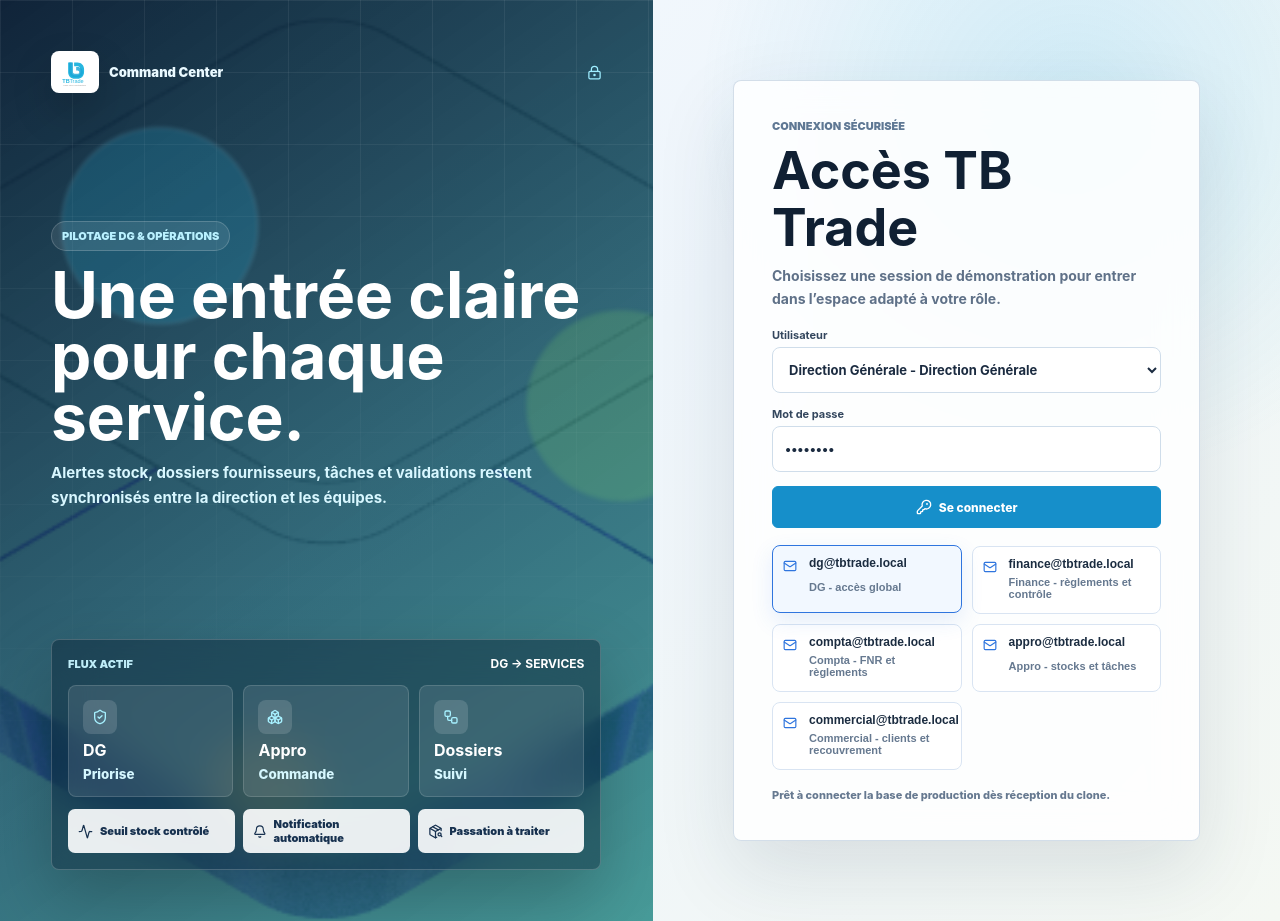
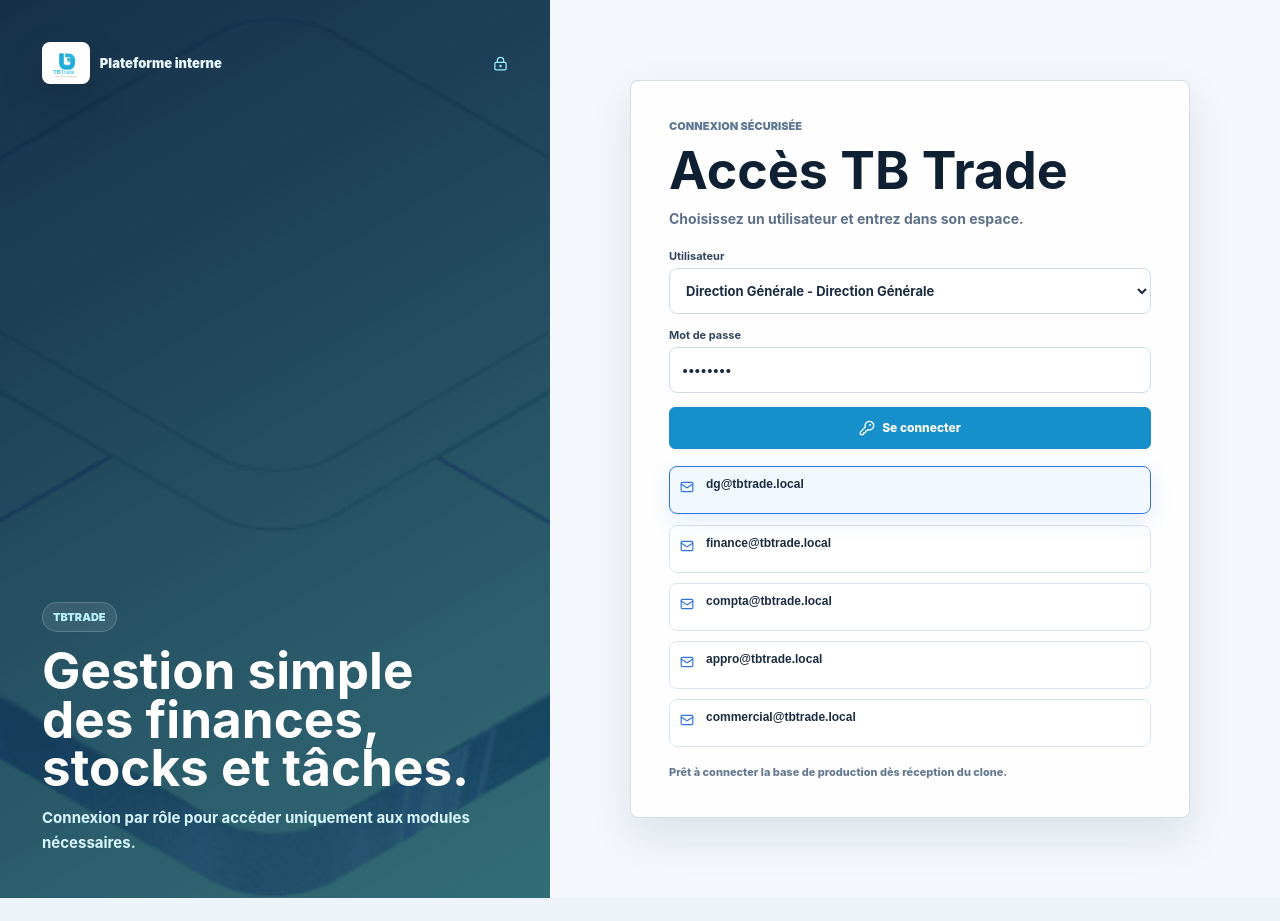
Before and after one commit to Mahdi-654/APP_TBTRADE, a React (Vite) app: page / in a window 1280 px wide. After the commit the page ends 898 px from the top, so only its background shows below. Built offline with nearby package versions, Linux system fonts and the light colour scheme.

Commit message:
Simplify TB Trade dashboard

```diff
--- a/src/App.css
+++ b/src/App.css
@@ -2852,3 +2852,136 @@ tbody tr:hover {
     box-shadow: 0 0 0 5px rgba(239, 51, 64, 0.08);
   }
 }
+
+/* Simplified TBTrade shell */
+.login-page {
+  grid-template-columns: minmax(320px, 0.86fr) minmax(360px, 1.14fr);
+  background: #f4f7fb;
+}
+
+.login-visual {
+  padding: clamp(24px, 4vw, 42px);
+  background:
+    linear-gradient(150deg, rgba(13, 39, 66, 0.96), rgba(19, 87, 98, 0.86)),
+    url("./assets/hero.png") center / cover;
+}
+
+.login-visual::before,
+.stock-command-center::before {
+  display: none;
+}
+
+.login-hero-copy strong {
+  max-width: 520px;
+  font-size: clamp(34px, 4vw, 56px);
+}
+
+.login-panel-card {
+  box-shadow: 0 18px 44px rgba(22, 48, 78, 0.1);
+}
+
+.demo-users {
+  grid-template-columns: 1fr;
+}
+
+.demo-users button {
+  min-height: 48px;
+  grid-template-columns: 18px minmax(0, 1fr);
+}
+
+.demo-users small {
+  display: none;
+}
+
+.app-shell {
+  grid-template-columns: 188px minmax(0, 1fr);
+}
+
+.sidebar {
+  padding: 14px 10px;
+}
+
+.session-card {
+  min-height: 74px;
+  margin-bottom: 12px;
+}
+
+.companies,
+.topbar-brand {
+  display: none;
+}
+
+.topbar {
+  min-height: 62px;
+}
+
+.page {
+  gap: 14px;
+  padding: 18px;
+}
+
+.role-summary,
+.control-center,
+.department-map,
+.stock-command-center,
+.metric-card,
+.panel,
+.table-shell,
+.recovery-section,
+.workflow-ease,
+.action-hub,
+.liaison-panel {
+  box-shadow: none;
+}
+
+.control-center {
+  background: #12263d;
+}
+
+.control-kpis,
+.department-load,
+.map-lanes,
+.metric-grid {
+  grid-template-columns: repeat(4, minmax(0, 1fr));
+}
+
+.metric-card {
+  min-height: 76px;
+  padding: 13px;
+}
+
+.metric-card strong {
+  font-size: 16px;
+}
+
+@media (max-width: 920px) {
+  .login-page,
+  .app-shell {
+    grid-template-columns: 1fr;
+  }
+
+  .login-visual {
+    min-height: 260px;
+  }
+
+  .sidebar {
+    position: static;
+    height: auto;
+  }
+
+  .control-kpis,
+  .department-load,
+  .map-lanes,
+  .metric-grid {
+    grid-template-columns: repeat(2, minmax(0, 1fr));
+  }
+}
+
+@media (max-width: 560px) {
+  .control-kpis,
+  .department-load,
+  .map-lanes,
+  .metric-grid {
+    grid-template-columns: 1fr;
+  }
+}
--- a/src/App.tsx
+++ b/src/App.tsx
@@ -1,9 +1,7 @@
 import {
-  Activity,
   Archive,
   Banknote,
   Bell,
-  Boxes,
   Building2,
   CalendarDays,
   ChartColumnBig,
@@ -35,7 +33,6 @@ import {
   Search,
   Send,
   ShieldAlert,
-  ShieldCheck,
   Siren,
   TrendingDown,
   TrendingUp,
@@ -740,7 +737,7 @@ function App() {
           onNotifications={() => changeScreen('taches')}
         />
         <section className="page" data-accent={current.color}>
-          {active === 'dashboard' && <Dashboard filters={filters} onFiltersChange={setFilters} onAction={setMessage} user={sessionUser} workflowCases={workflowCases} stocks={stocks} onOpenDepartment={openDepartmentService} onOpenApproWorkflow={openApproWorkflow} />}
+          {active === 'dashboard' && <Dashboard onAction={setMessage} user={sessionUser} workflowCases={workflowCases} stocks={stocks} onOpenDepartment={openDepartmentService} />}
           {active === 'fnr' && <FNR filters={filters} onFiltersChange={setFilters} onAction={setMessage} />}
           {active === 'encaissements' && <Cashflow type="encaissements" filters={filters} onFiltersChange={setFilters} onAction={setMessage} user={sessionUser} />}
           {active === 'decaissements' && <Cashflow type="decaissements" filters={filters} onFiltersChange={setFilters} onAction={setMessage} user={sessionUser} />}
@@ -767,48 +764,15 @@ function LoginPage({ accounts, onLogin, message }: { accounts: UserAccount[]; on
   return (
     <main className="login-page">
       <section className="login-visual" aria-label="Aperçu TB Trade">
-        <div className="login-ambient" aria-hidden="true">
-          <span />
-          <span />
-          <span />
-        </div>
         <div className="login-brand">
           <img src="/tbtrade-logo.svg" alt="TBTrade" />
-          <span>Command Center</span>
+          <span>Plateforme interne</span>
           <LockKeyhole size={15} />
         </div>
         <div className="login-hero-copy">
-          <span className="login-kicker">Pilotage DG & opérations</span>
-          <strong>Une entrée claire pour chaque service.</strong>
-          <small>Alertes stock, dossiers fournisseurs, tâches et validations restent synchronisés entre la direction et les équipes.</small>
-        </div>
-        <div className="login-command-board" aria-label="Vue opérationnelle">
-          <div className="command-board-header">
-            <span>Flux actif</span>
-            <strong>DG → Services</strong>
-          </div>
-          <div className="command-flow">
-            <article>
-              <span><ShieldCheck size={16} /></span>
-              <strong>DG</strong>
-              <small>Priorise</small>
-            </article>
-            <article>
-              <span><Boxes size={16} /></span>
-              <strong>Appro</strong>
-              <small>Commande</small>
-            </article>
-            <article>
-              <span><Workflow size={16} /></span>
-              <strong>Dossiers</strong>
-              <small>Suivi</small>
-            </article>
-          </div>
-          <div className="command-status">
-            <span><Activity size={15} /> Seuil stock contrôlé</span>
-            <span><Bell size={15} /> Notification automatique</span>
-            <span><PackageSearch size={15} /> Passation à traiter</span>
-          </div>
+          <span className="login-kicker">TBTrade</span>
+          <strong>Gestion simple des finances, stocks et tâches.</strong>
+          <small>Connexion par rôle pour accéder uniquement aux modules nécessaires.</small>
         </div>
       </section>
       <section className="login-panel">
@@ -816,7 +780,7 @@ function LoginPage({ accounts, onLogin, message }: { accounts: UserAccount[]; on
           <div className="login-panel-heading">
             <span className="eyebrow">Connexion sécurisée</span>
             <h1>Accès TB Trade</h1>
-            <p>Choisissez une session de démonstration pour entrer dans l’espace adapté à votre rôle.</p>
+            <p>Choisissez un utilisateur et entrez dans son espace.</p>
           </div>
           <form onSubmit={submit}>
             <label>
@@ -952,30 +916,23 @@ function Topbar({
 }
 
 function Dashboard({
-  filters,
-  onFiltersChange,
   onAction,
   user,
   workflowCases,
   stocks,
   onOpenDepartment,
-  onOpenApproWorkflow,
 }: {
-  filters: FilterState
-  onFiltersChange: (filters: FilterState) => void
   onAction: (message: string) => void
   user: UserAccount
   workflowCases: WorkflowCase[]
   stocks: StockRow[]
   onOpenDepartment: (role: Role) => void
-  onOpenApproWorkflow: () => void
 }) {
   const visibleCases = getVisibleCases(workflowCases, user)
   const stockAlerts = stocks.filter(isStockUnderThreshold)
   const blockedCases = user.role === 'dg'
     ? workflowCases.filter((item) => item.status === 'Bloqué')
     : visibleCases.filter((item) => item.currentRole === user.role)
-  const completedByRole = workflowCases.filter((item) => item.steps.some((step) => step.role === user.role && step.status === 'done')).length
   const pendingForRole = user.role === 'dg'
     ? workflowCases.filter((item) => item.status !== 'Terminé').length
     : workflowCases.filter((item) => item.currentRole === user.role && item.status !== 'Terminé').length
@@ -983,47 +940,17 @@ function Dashboard({
   return (
     <>
       <RoleSummary user={user} />
-      <WorkflowControlCenter cases={workflowCases} user={user} />
-      {user.role === 'dg' && <DepartmentWorkflowMap cases={workflowCases} onOpenDepartment={onOpenDepartment} />}
-      {user.role === 'dg' && (
-        <StockCommandCenter
-          stocks={stocks}
-          cases={workflowCases}
-          onOpenApproWorkflow={onOpenApproWorkflow}
-          onAction={onAction}
-        />
-      )}
-      <WorkflowSnapshot cases={visibleCases} blockedCases={blockedCases} user={user} onAction={onAction} />
-      <Filters compact filters={filters} onChange={onFiltersChange} onAction={onAction} />
       <MetricGrid
         metrics={[
-          { label: "Chiffre d'affaires", value: '2 450 000 TND', trend: '+12.5% vs Avr 2024', icon: ChartColumnBig, color: 'blue' },
-          { label: 'Encaissements', value: '1 320 000 TND', trend: '+8.3% vs Avr 2024', icon: WalletCards, color: 'green' },
-          { label: 'Décaissements', value: '950 000 TND', trend: '-4.7% vs Avr 2024', icon: TrendingDown, color: 'red' },
-          { label: 'Trésorerie disponible', value: '1 750 000 TND', trend: '+15.2% vs Avr 2024', icon: Banknote, color: 'green' },
-          { label: 'FNR', value: '1 890 000 TND', trend: '+5.1% vs Avr 2024', icon: ReceiptText, color: 'orange' },
+          { label: 'Trésorerie', value: '1 750 000 TND', trend: 'Disponible', icon: Banknote, color: 'green' },
+          { label: 'FNR', value: '1 890 000 TND', trend: 'À suivre', icon: ReceiptText, color: 'orange' },
+          { label: 'Stock en alerte', value: String(stockAlerts.length), trend: stockAlerts.length > 0 ? 'Appro à traiter' : 'RAS', icon: PackageSearch, color: stockAlerts.length > 0 ? 'orange' : 'green' },
+          { label: user.role === 'dg' ? 'Dossiers actifs' : 'Mes tâches', value: String(pendingForRole), trend: 'Workflow', icon: ClipboardList, color: pendingForRole > 0 ? 'red' : 'green' },
         ]}
       />
-      <div className="grid two-one">
-        <Panel title="Évolution du chiffre d'affaires">
-          <LineChart />
-        </Panel>
-        <Panel title="Répartition CA par société">
-          <Donut />
-        </Panel>
-        <Panel title="Top 5 des FNR par montant">
-          <TopSuppliers onAction={onAction} />
-        </Panel>
-      </div>
-      <MetricGrid
-        metrics={[
-          { label: 'Factures échues (+30 jours)', value: '56', trend: 'Action rapide', icon: FileText, color: 'red' },
-          { label: 'Factures à échéance (7 jours)', value: '34', trend: 'Action rapide', icon: CalendarDays, color: 'orange' },
-          { label: 'Alertes stock', value: String(stockAlerts.length), trend: stockAlerts.length > 0 ? 'Appro notifié auto' : 'Seuils maîtrisés', icon: PackageSearch, color: stockAlerts.length > 0 ? 'orange' : 'green' },
-          { label: user.role === 'dg' ? 'Dossiers actifs' : 'Mes tâches à traiter', value: String(pendingForRole), trend: 'Workflow département', icon: ClipboardList, color: pendingForRole > 0 ? 'red' : 'green' },
-          { label: user.role === 'dg' ? 'Étapes finalisées' : 'Mes travaux validés', value: String(completedByRole), trend: 'Traçabilité workflow', icon: ClipboardCheck, color: 'green' },
-        ]}
-      />
+      <WorkflowSnapshot cases={visibleCases} blockedCases={blockedCases} user={user} onAction={onAction} />
+      {user.role === 'dg' && <DepartmentWorkflowMap cases={workflowCases} onOpenDepartment={onOpenDepartment} />}
+      <WorkflowControlCenter cases={workflowCases} user={user} />
     </>
   )
 }
@@ -3202,41 +3129,6 @@ function LineChart({ variant = 'sales' }: { variant?: 'sales' | 'treasury' }) {
   )
 }
 
-function Donut() {
-  return (
-    <div className="donut-wrap">
-      <div className="donut" />
-      <div className="legend">
-        <span><i className="dot blue" />TBTrade <strong>60%</strong><small>1 470 000 TND</small></span>
-        <span><i className="dot cyan" />TBRetail <strong>40%</strong><small>980 000 TND</small></span>
-        <b>Total<br />2 450 000 TND</b>
-      </div>
-    </div>
-  )
-}
-
-function TopSuppliers({ onAction }: { onAction: (message: string) => void }) {
-  const suppliers = [
-    ['Fournisseur A', 320000],
-    ['Fournisseur B', 280000],
-    ['Fournisseur C', 210000],
-    ['Fournisseur D', 190000],
-    ['Fournisseur E', 150000],
-  ]
-
-  return (
-    <div className="supplier-list">
-      {suppliers.map(([name, amount]) => (
-        <div key={String(name)}>
-          <span>{name}</span>
-          <strong>{formatNumber(Number(amount))} TND</strong>
-        </div>
-      ))}
-      <button className="link-btn" type="button" onClick={() => onAction('Ouverture de toutes les FNR fournisseurs.')}>Voir tout</button>
-    </div>
-  )
-}
-
 function hasPendingAnswer(item: WorkflowCase, user: UserAccount) {
   if (user.role === 'dg') {
     return item.alerts.some((alert) => alert.to !== 'dg' && !alert.response && alert.kind === 'dg-alert')
```
